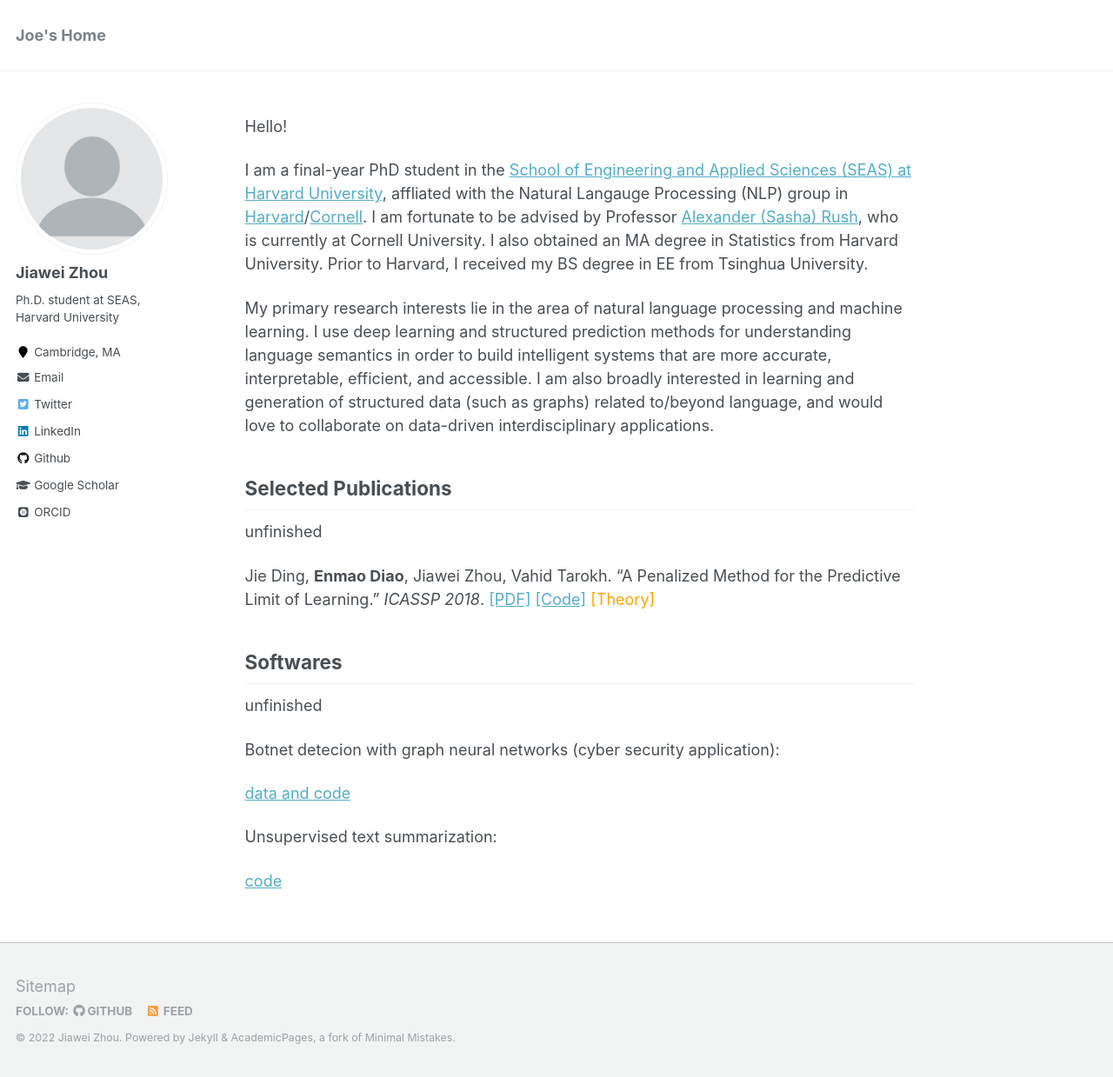
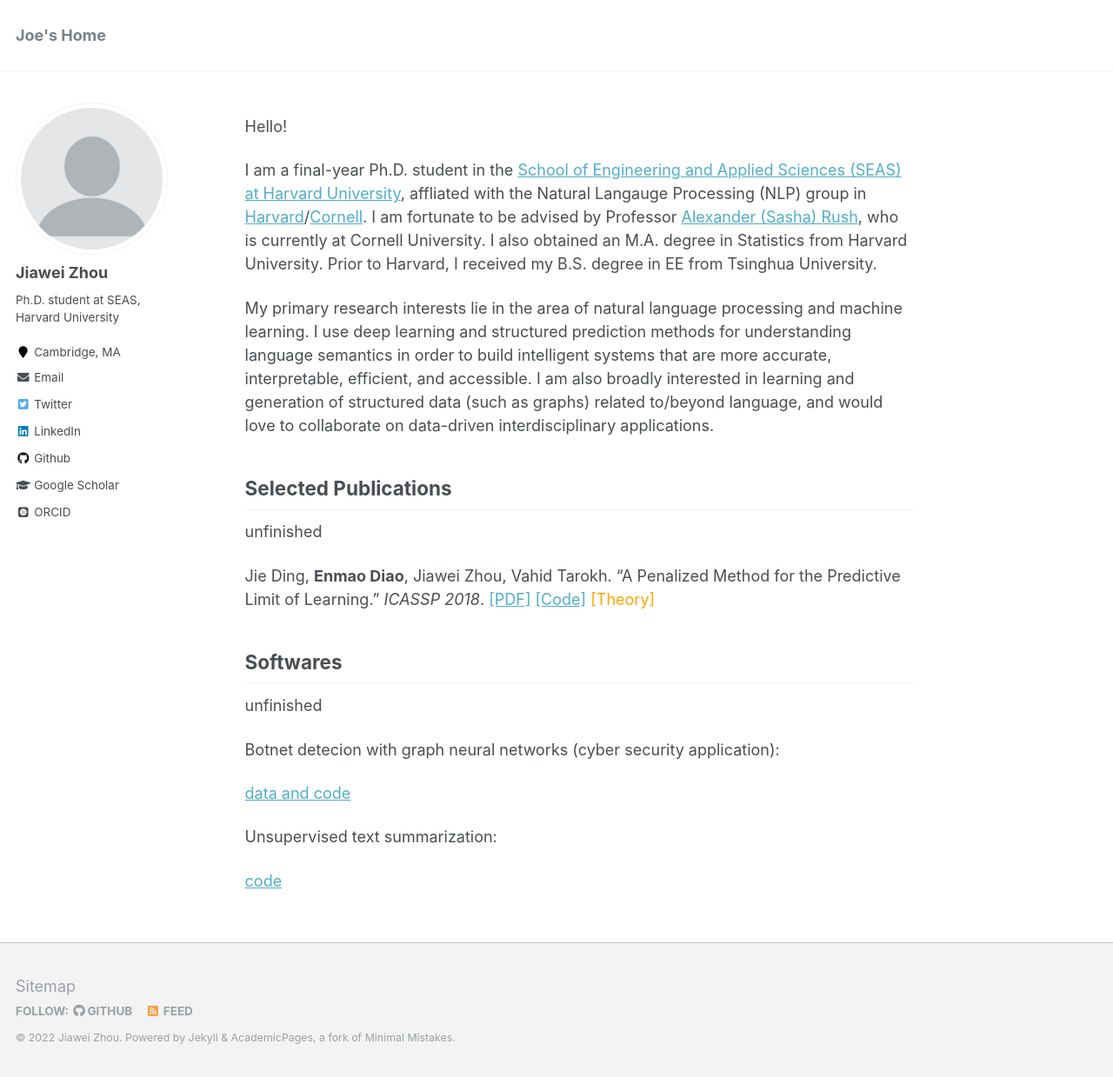
Before and after one commit to jzhou316/jzhou316.github.io, a Jekyll site: the page built from _pages/about.md, in a window 1280 px wide and 1239 px high. Shown: the whole window at 87% size. Built offline with Jekyll 4.4.1, drawn with Linux system fonts in a browser that asks for light colours; some web fonts are replaced.

Commit message:
Update about.md

```diff
--- a/_pages/about.md
+++ b/_pages/about.md
@@ -10,9 +10,9 @@
 
 Hello!
 
-I am a final-year PhD student in the [School of Engineering and Applied Sciences (SEAS) at Harvard University](https://seas.harvard.edu/), affliated with the Natural Langauge Processing (NLP) group in [Harvard](https://nlp.seas.harvard.edu/)/[Cornell](https://rush-nlp.com/members/). I am fortunate to be advised by Professor [Alexander (Sasha) Rush](https://rush-nlp.com/), who is currently at Cornell University.
-I also obtained an MA degree in Statistics from Harvard University.
-Prior to Harvard, I received my BS degree in EE from Tsinghua University.
+I am a final-year Ph.D. student in the [School of Engineering and Applied Sciences (SEAS) at Harvard University](https://seas.harvard.edu/), affliated with the Natural Langauge Processing (NLP) group in [Harvard](https://nlp.seas.harvard.edu/)/[Cornell](https://rush-nlp.com/members/). I am fortunate to be advised by Professor [Alexander (Sasha) Rush](https://rush-nlp.com/), who is currently at Cornell University.
+I also obtained an M.A. degree in Statistics from Harvard University.
+Prior to Harvard, I received my B.S. degree in EE from Tsinghua University.
 
 My primary research interests lie in the area of natural language processing and machine learning. I use deep learning and structured prediction methods for understanding language semantics in order to build intelligent systems that are more accurate, interpretable, efficient, and accessible.
 I am also broadly interested in learning and generation of structured data (such as graphs) related to/beyond language, and would love to collaborate on data-driven interdisciplinary applications.
```
